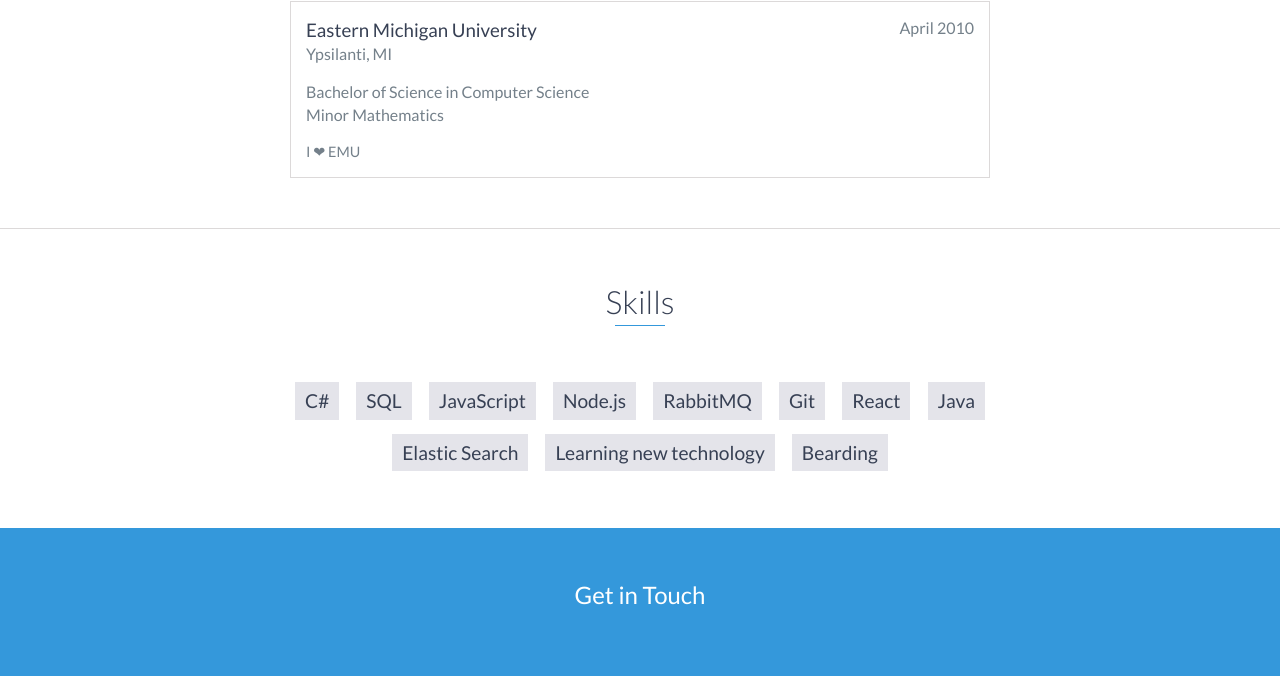
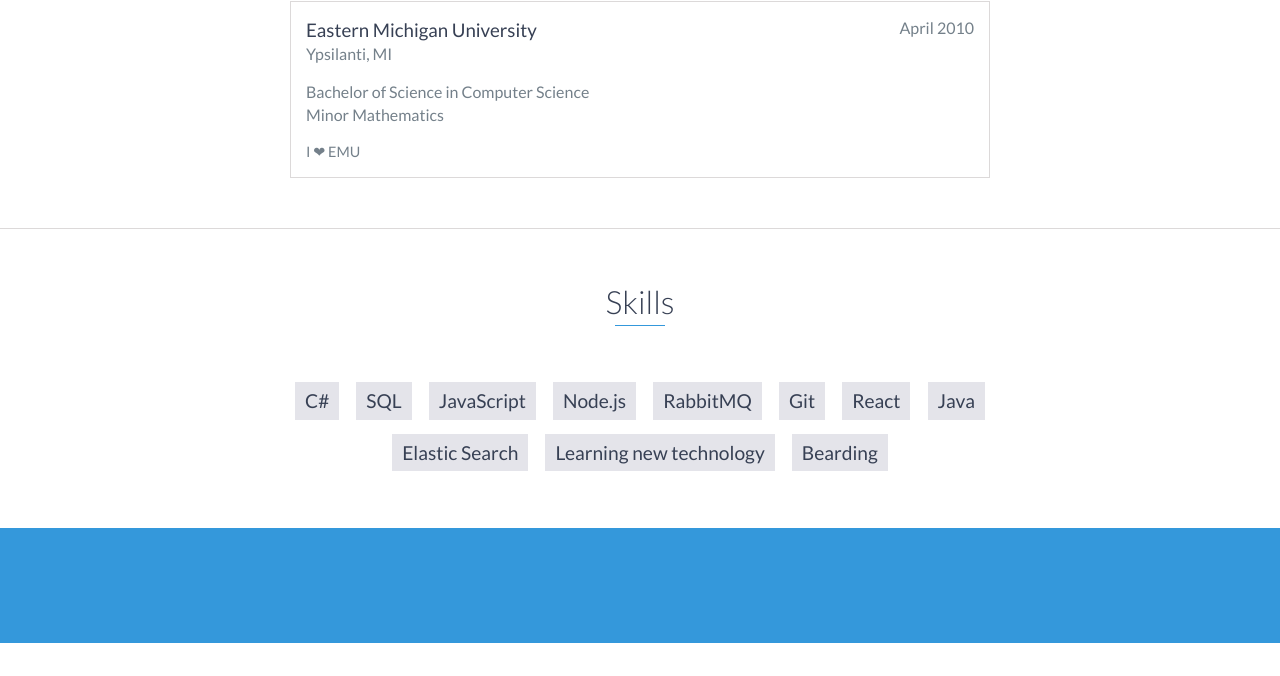
Before and after one commit to mnesler/mnesler.github.io, a website: page index.html in a window 1280 px wide. Shown: the part 2624-3300 px from the top of the page. Drawn offline with nearby package versions, Linux system fonts and the light colour scheme.

Commit message:
last one

```diff
--- a/index.html
+++ b/index.html
@@ -154,7 +154,7 @@
     <!-- End #skills -->
 
     <div id="contact">
-        <h2>Get in Touch</h2>
+        <h2></h2>
         <div id="contact-form">
 
         </div>
```
